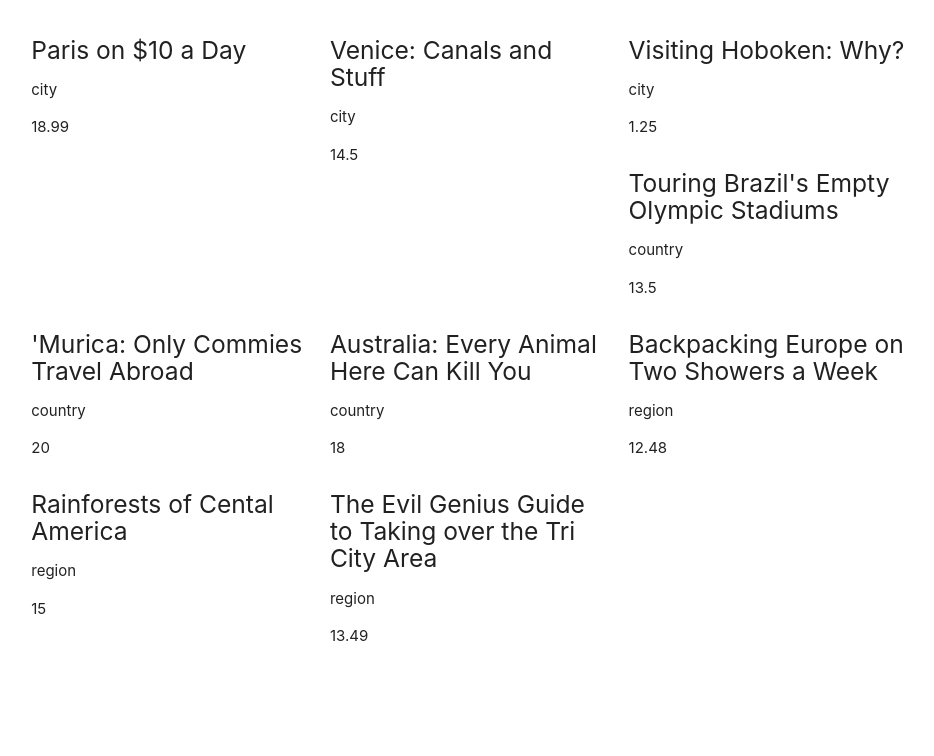
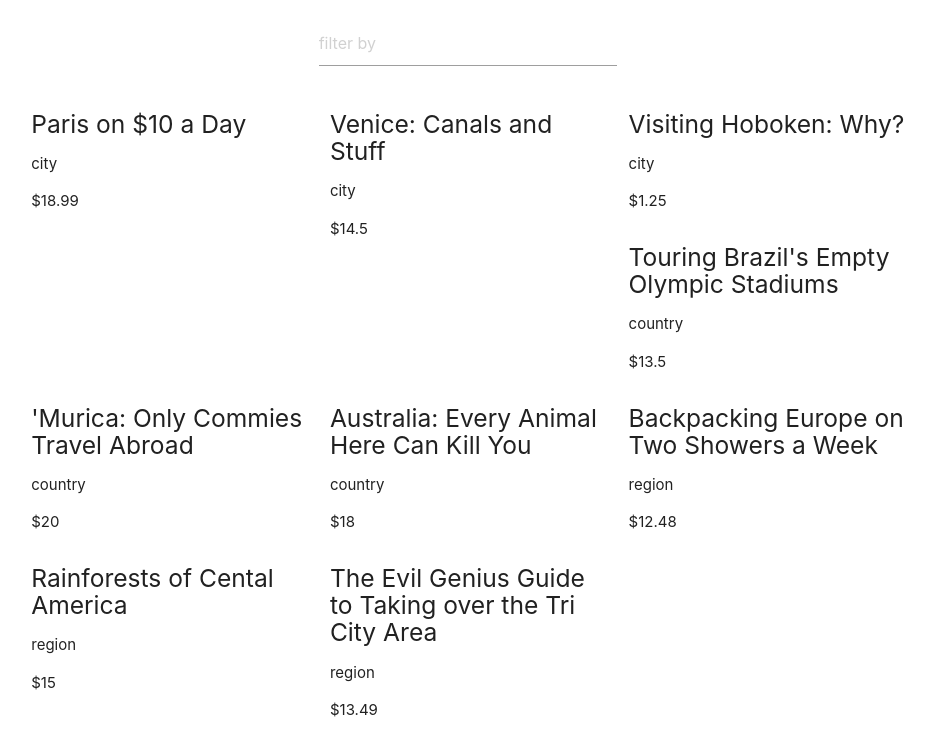
Before and after one commit to LucasMcL/Wide-World-Travel, a website: page index.html in a window 1280 px wide. Shown: the part 116-872 px from the top of the page, without its empty margins (172-1106 px from the left). Before the commit the page ends 800 px from the top, so only its background shows below. Drawn offline with nearby package versions, Linux system fonts and the light colour scheme; some packages are replaced by stand-ins of ours.

Commit message:
completed assignment

```diff
--- a/index.html
+++ b/index.html
@@ -13,10 +13,13 @@
 
 <div class="container">
 	<div class="row">
-		<div class="col l4 m6 s12" ng-repeat="book in books">
+		<input class="col l4 m6 s12 offset-l4 offset-m3" type="text" placeholder="filter by" ng-model="query">
+	</div>
+	<div class="row">
+		<div class="col l4 m6 s12" ng-repeat="book in books | filter:query">
 			<h5>{{book.title}}</h5>
 			<p>{{book.type}}</p>
-			<p>{{book.price}}</p>
+			<p>${{book.price}}</p>
 		</div>
 	</div>
 </div>
```
